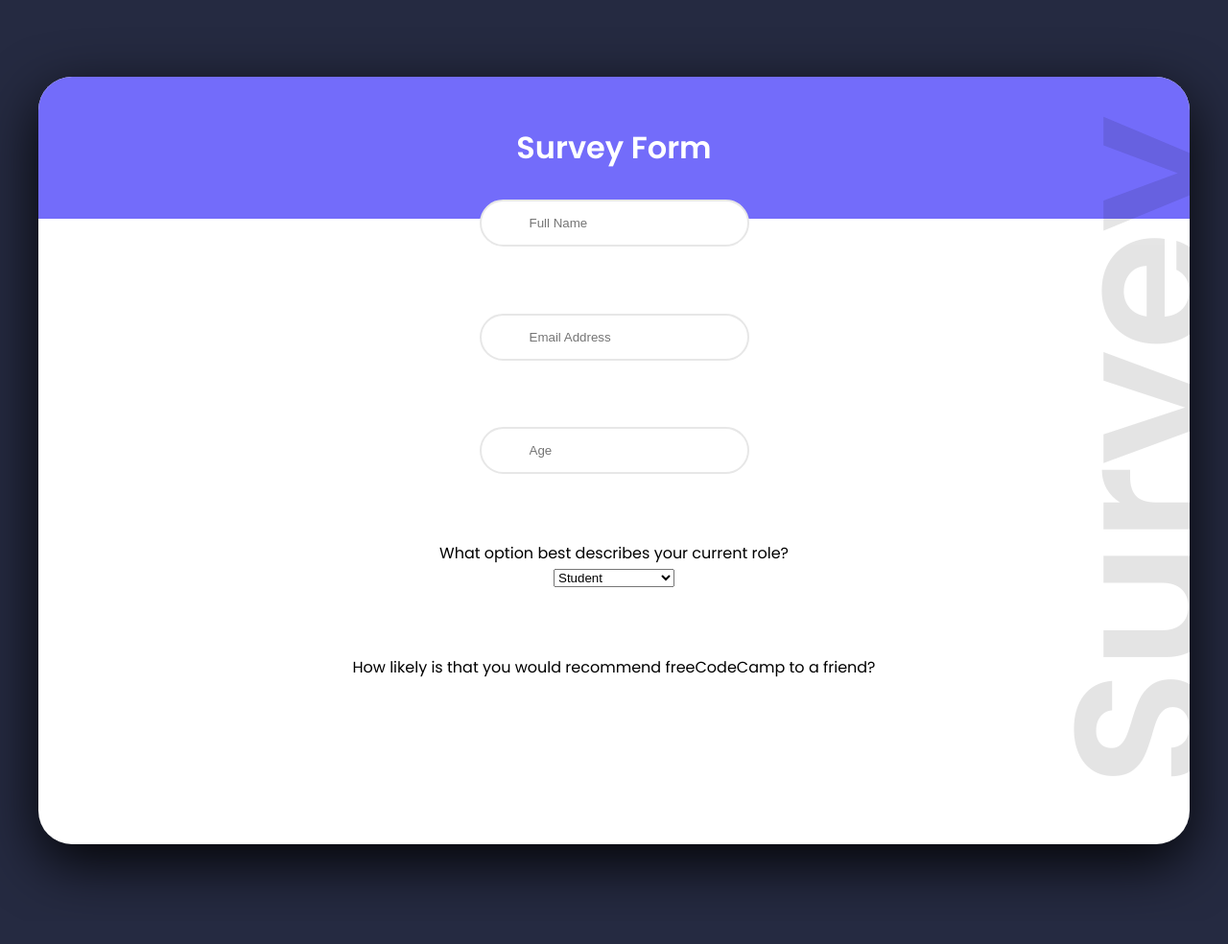
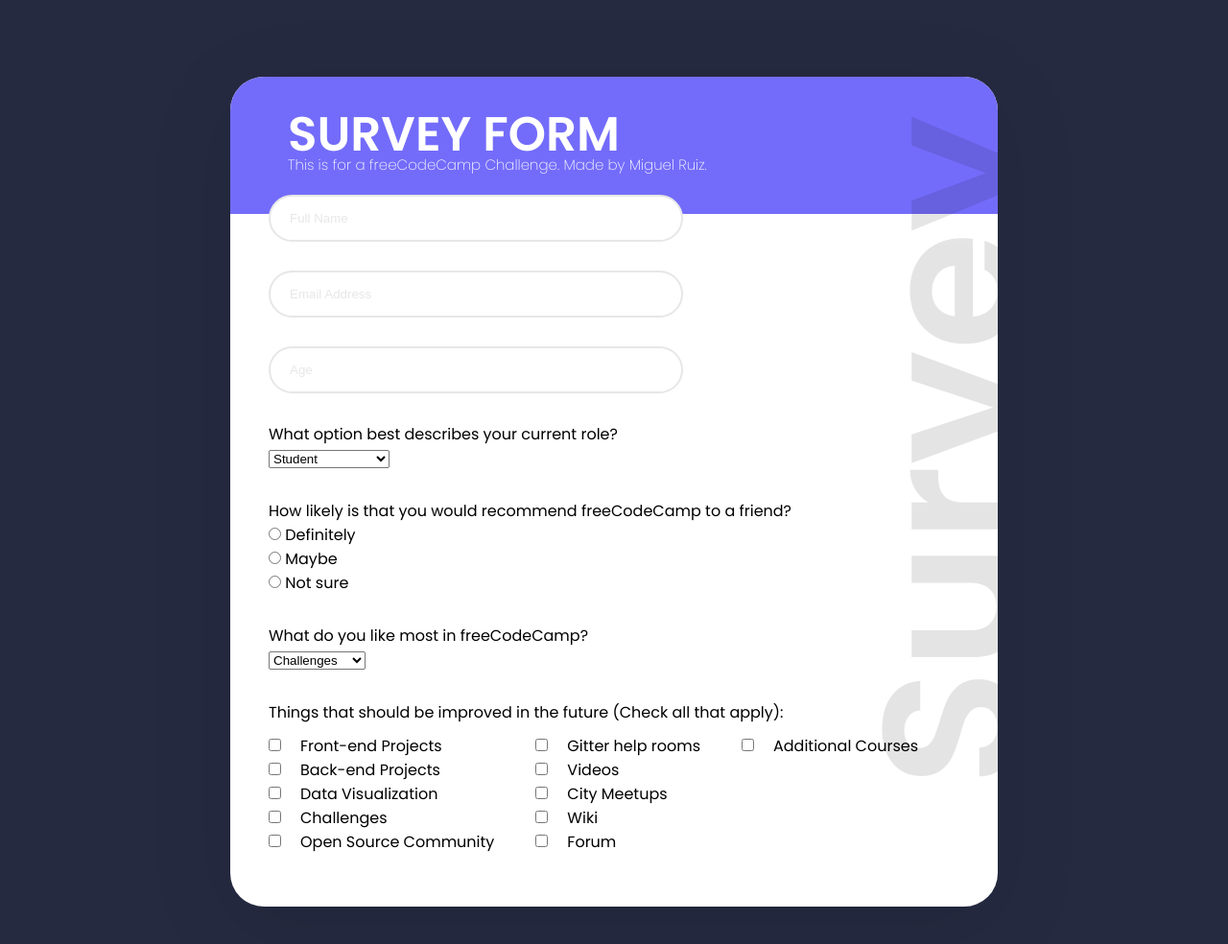
Before and after one commit to MigzRuiz/Survey-Form-FCC, a website: page index.html in a window 1280 px wide. Shown: the whole page at 96% size. Before the commit the page ends 960 px from the top, so only its background shows below. Drawn offline with Linux system fonts and the light colour scheme.

Commit message:
Adding more styles and markup

```diff
--- a/index.html
+++ b/index.html
@@ -13,19 +13,20 @@
         <div class="top">
             <h1 id="title" class="top__style">Survey</h1>
             <h1 id="title" class="top__title">Survey Form</h1>
+            <h3 id="title" class="top__title-sub">This is for a freeCodeCamp Challenge. Made by Miguel Ruiz.</h1>
         </div>
         <div class="content">
             <div class="form__group">
                 <label for="name" class="form__label"></label>
-                <input type="text" placeholder="Full Name" id="name" class="form__input"/>
+                <input type="text" placeholder="Full Name" id="name" class="form__input" required/>
             </div>
             <div class="form__group">
                 <label for="email" class="form__label"></label>
-                <input type="email" placeholder="Email Address" id="email" class="form__input"/>
+                <input type="email" placeholder="Email Address" id="email" class="form__input" required/>
             </div>
             <div class="form__group">
                 <label for="age" class="form__label"></label>
-                <input type="text" placeholder="Age" id="age" class="form__input">
+                <input type="text" placeholder="Age" id="age" class="form__input" required/>
             </div>
             <div class="dropdown">
                 <p>What option best describes your current role?</p>
@@ -40,9 +41,85 @@
             <div class="radio">
                 <p>How likely is that you would recommend freeCodeCamp to a friend?</p>
                 <!--RADIO BUTTONS HERE-->
+                <div class="form__radio-group">
+                    <input type="radio" id="large" class="form__radio-input" name="size">
+                    <label for="large" class="form__radio-label">
+                    <span class="form__radio-button"></span>
+                    Definitely
+                    </label>
+                </div>
+                <div class="form__radio-group">
+                    <input type="radio" id="large" class="form__radio-input" name="size">
+                    <label for="large" class="form__radio-label">
+                    <span class="form__radio-button"></span>
+                    Maybe
+                    </label>
+                </div>
+                <div class="form__radio-group">
+                    <input type="radio" id="large" class="form__radio-input" name="size">
+                    <label for="large" class="form__radio-label"></label>
+                    <span class="form__radio-button"></span>
+                    Not sure
                 </div>
             </div>
+            <div class="dropdown">
+                <p>What do you like most in freeCodeCamp?</p>
+                <select class="dropdown-box">
+                    <option value="challenges">Challenges</option>
+                    <option value="projects">Projects</option>
+                    <option value="community">Community</option>
+                    <option value="opensource">Open Source</option>
+                </select>
+            </div>
 
+            <p>Things that should be improved in the future (Check all that apply):</p>
+            <div class="form__checkbox">
+                <label class="form__checkbox-label">
+                    <input type="checkbox" class="form__checkbox-input">Front-end Projects
+                    <span class="form__checkbox-mark"></span>
+                </label>
+                <label class="form__checkbox-label">
+                    <input type="checkbox" class="form__checkbox-input">Back-end Projects
+                    <span class="form__checkbox-mark"></span>
+                </label>
+                <label class="form__checkbox-label">
+                    <input type="checkbox" class="form__checkbox-input">Data Visualization
+                    <span class="form__checkbox-mark"></span>
+                </label>
+                <label class="form__checkbox-label">
+                    <input type="checkbox" class="form__checkbox-input">Challenges
+                    <span class="form__checkbox-mark"></span>
+                </label>
+                <label class="form__checkbox-label">
+                    <input type="checkbox" class="form__checkbox-input">Open Source Community
+                    <span class="form__checkbox-mark"></span>
+                </label>
+                <label class="form__checkbox-label">
+                        <input type="checkbox" class="form__checkbox-input">Gitter help rooms
+                        <span class="form__checkbox-mark"></span>
+                    </label>
+                <label class="form__checkbox-label">
+                    <input type="checkbox" class="form__checkbox-input">Videos
+                    <span class="form__checkbox-mark"></span>
+                </label>
+                <label class="form__checkbox-label">
+                    <input type="checkbox" class="form__checkbox-input">City Meetups
+                    <span class="form__checkbox-mark"></span>
+                </label>
+                <label class="form__checkbox-label">
+                    <input type="checkbox" class="form__checkbox-input">Wiki
+                    <span class="form__checkbox-mark"></span>
+                </label>
+                <label class="form__checkbox-label">
+                    <input type="checkbox" class="form__checkbox-input">Forum
+                    <span class="form__checkbox-mark"></span>
+                </label>
+                <label class="form__checkbox-label">
+                    <input type="checkbox" class="form__checkbox-input">Additional Courses
+                    <span class="form__checkbox-mark"></span>
+                </label>
+            </div>
+        </div>
     </div>
 </body>
 </html>
--- /dev/null
+++ b/sass/abstracts/_utilities.scss
@@ -0,0 +1 @@
+.u-margin-bottom-small { margin-bottom: 1.5rem !important;};
--- a/sass/abstracts/_variables.scss
+++ b/sass/abstracts/_variables.scss
@@ -12,7 +12,7 @@
     --color-grey: #e7e7e7;
     --color-white: #fff;
 
-    --shadow-dark: 0 2rem 6rem rgba(0,0,0, .9);
+    --shadow-dark: 0 2rem 9rem rgba(0,0,0, .1);
 
     /*
         Gradients
--- a/sass/layout/_layout.scss
+++ b/sass/layout/_layout.scss
@@ -1,5 +1,5 @@
 .container {
-    max-width: 120rem;
+    max-width: 80rem;
     min-height: 80rem;
     margin: 8rem auto;
 
@@ -17,8 +17,18 @@
 
     &__title{
         color: var(--color-white);
-        padding: 5rem;
-        text-align: center;
+        font-size: 5rem;
+        padding: 4rem 6rem 0 6rem;
+        text-transform: uppercase;
+        // /text-align: center;
+        line-height: 4rem;
+
+        &-sub{
+            color: var(--color-white);
+            font-weight: 300;
+            padding: 0 6rem 4rem 6rem;
+            font-size: 1.5rem;
+        }
     }
     &__style{
         font-size: 20rem;
@@ -30,21 +40,57 @@
     }
 }
 .content {
-    margin: -2rem;
-    text-align: center;
+    margin-top: -6rem;
+    padding: 4rem;
+
+    //text-align: center;
     display: flex;
     flex-direction: column;
     justify-content: space-between;
-    height: 50rem;
+
+    & > *:not(:last-child){
+        margin-bottom: 3rem;
+    }
 }
 
 .form {
     &__input{
-        padding: 1.5rem 5rem;
+        padding: 1.5rem 2rem;
+        width: 60%;
         border-radius: 3.5rem;
         border: 2px solid var(--color-grey);
+        //box-shadow: var(--shadow-dark);
+        color: inherit;
+        transition: all .3s;
+
+        &:focus {
+            outline: none;
+            box-shadow: var(--shadow-dark);
+            border: 3px solid var(--color-purple);
+        }
+
+        &:focus:invalid {
+            border: 3px solid var(--color-pink);
+        }
+
+        //To make the placeholder grey
+        &::-webkit-input-placeholder {
+            color:var(--color-grey);
+        }
+
     }
     &__group {
         z-index: 999;
     }
+    &__checkbox {
+        display: flex;
+        flex-direction: column;
+        flex-wrap: wrap;
+        height: 14rem;
+        margin-top: -2rem;
+
+        &-input {
+            margin-right: 2rem;
+        }
+    }
 }
```
Also changed, not shown: css/style.css. Lines whose indentation alone changed are shown as unchanged.
